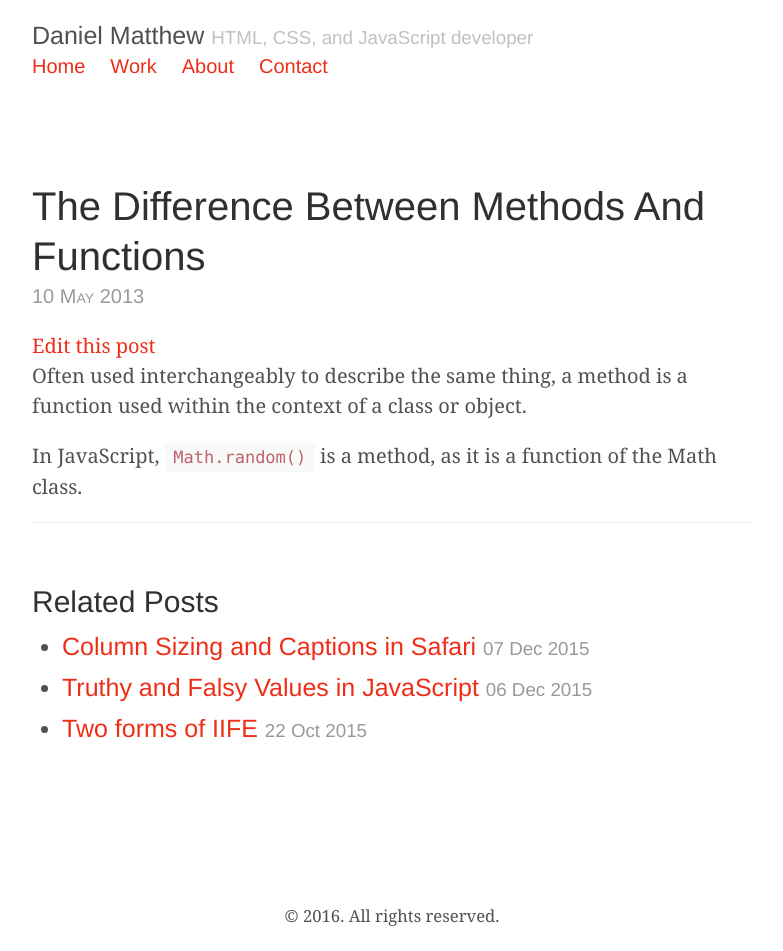
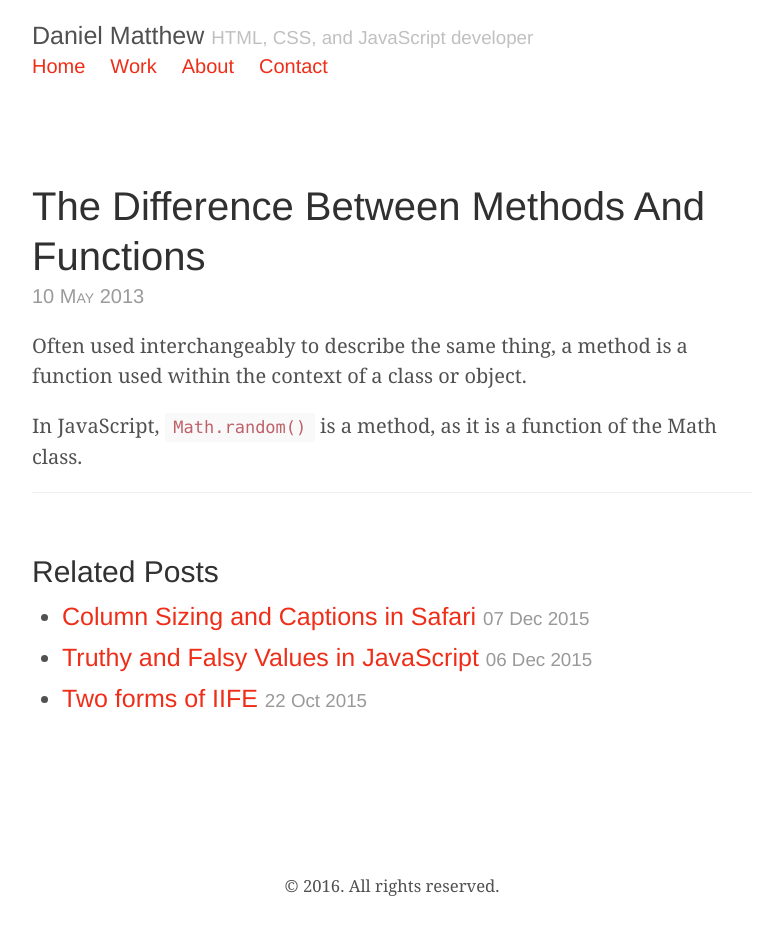
Before and after one commit to danielmatthew/website, a Jekyll site: the page built from _posts/2013-05-10-methods-and-functions.md, in a window 1280 px wide. Shown: the whole page, without its empty margins (248-1031 px from the left). Built offline with Jekyll 4.4.1, drawn with Linux system fonts in a browser that asks for light colours; after the commit the page ends 921 px from its top, so only the background shows below that.

Commit message:
Remove edit link from single post

```diff
--- a/_layouts/post.html
+++ b/_layouts/post.html
@@ -6,7 +6,6 @@
   <header>
     <h1 class="post-title">{{ page.title }}</h1>
     <span class="post-date" datetime="{{ page.date }}">{{ page.date | date_to_string }}</span>
-    <a href="{{ site.github_repo_url }}edit/master/{{ path }}">Edit this post</a>
   </header>
     {% if post.url %}
     {% assign path = post.path %}
```
